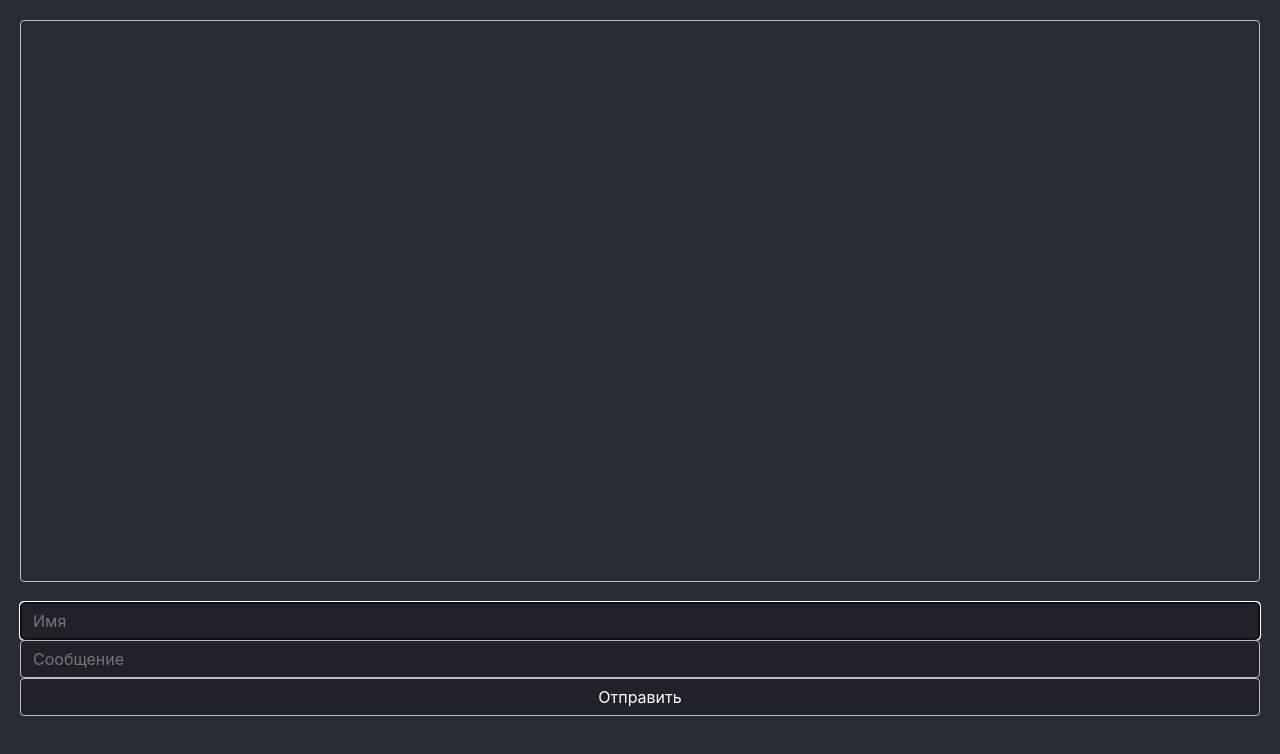
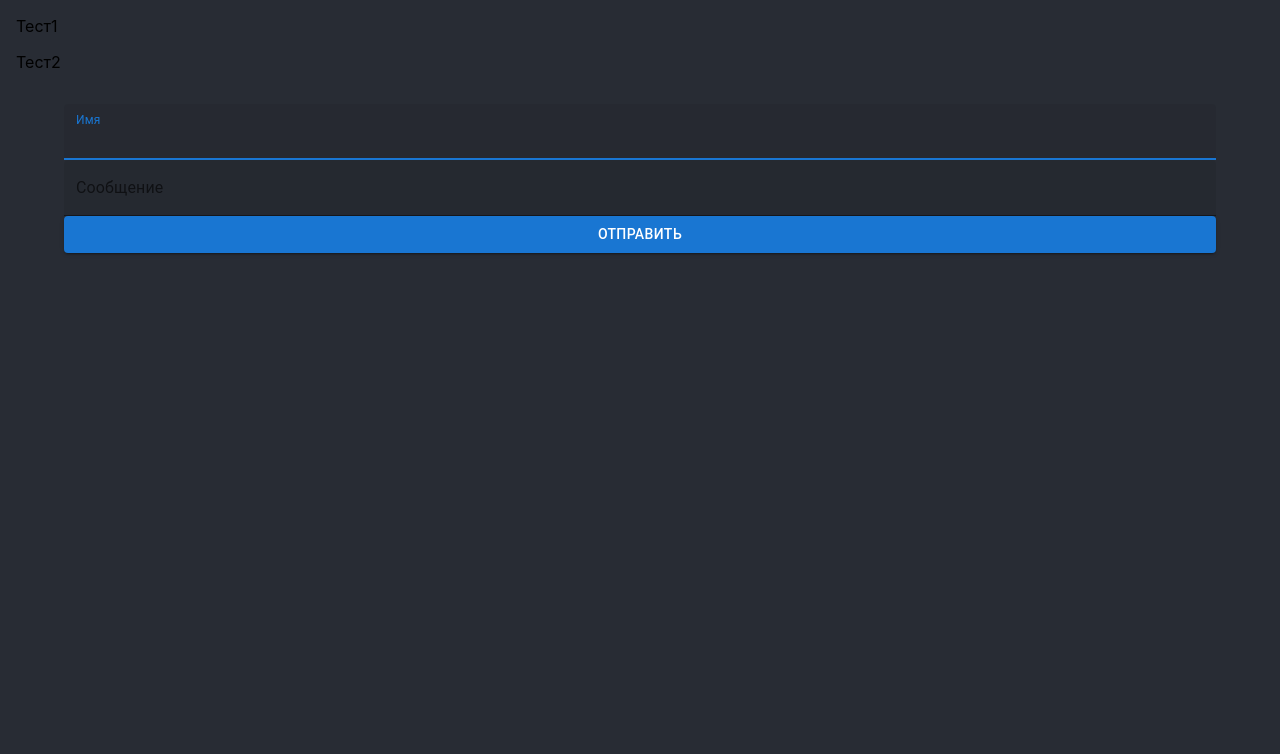
Before and after one commit to vKayroNv/ReactJS, a React (Create React App) app in the folder myapp/: page / in a window 1280 px wide. Shown: the top 754 px of the page. Built offline with nearby package versions, Linux system fonts and the light colour scheme.

Commit message:
Замена элементов на элементы из mui

```diff
--- a/myapp/src/App.css
+++ b/myapp/src/App.css
@@ -27,17 +27,3 @@ body {
   flex: auto;
   flex-direction: column;
 }
-
-.input-area input, button {
-  padding: 0.375rem 0.75rem;
-  font-family: inherit;
-  font-size: 1rem;
-  font-weight: 400;
-  line-height: 1.5;
-  color: #fff;
-  background-color: #1f2229;
-  background-clip: padding-box;
-  border: 1px solid #bdbdbd;
-  border-radius: 0.25rem;
-  transition: border-color 0.15s ease-in-out, box-shadow 0.15s ease-in-out;
-}
--- a/myapp/src/App.js
+++ b/myapp/src/App.js
@@ -2,10 +2,11 @@ import './App.css';
 import {useState, useEffect} from 'react';
 import Message from './Message';
 import { MessageInput } from './MessageInput';
+import { Grid, List, ListItem } from '@mui/material';
 
 function App() {
 
-  const [messagesList, setMessagesList] = useState([{}]);
+  const [messagesList, setMessagesList] = useState([]);
   const botName = 'bot';
 
   const newMessage = (input) => {
@@ -26,10 +27,22 @@ function App() {
 
   return (
     <>
-      <div className='messages-area'>
-        {messagesList.map(({author, messageText}, index) => <Message key={index} author={author} messageText={messageText}/>)}
-      </div>
-      <MessageInput onChangeMessage={newMessage}/>
+      <Grid container spacing={2}>
+        <Grid item xs={3}>
+          <List>
+            <ListItem>Тест1</ListItem>
+            <ListItem>Тест2</ListItem>
+          </List>
+        </Grid>
+        <Grid item xs={9}>
+          <List>
+            {messagesList.map(({author, messageText}, index) => <Message key={index} author={author} messageText={messageText}/>)}
+          </List>
+        </Grid>
+        <Grid item xs={12}>
+          <MessageInput onChangeMessage={newMessage}/>
+        </Grid>
+      </Grid>
     </>
   );
 }
--- a/myapp/src/Message.js
+++ b/myapp/src/Message.js
@@ -1,6 +1,8 @@
+import { ListItem } from "@mui/material";
+
 export default function Message(props) {
     if (props.author && props.messageText)
       return (
-        <p>{props.author}: {props.messageText}</p>
+        <ListItem>{props.author}: {props.messageText}</ListItem>
       )
-  }
+}
--- a/myapp/src/MessageInput.js
+++ b/myapp/src/MessageInput.js
@@ -1,20 +1,21 @@
 import {useState} from 'react';
+import { Button, TextField, Container } from '@mui/material';
 
 export const MessageInput = props => {
     const [messageText, setMessageText] = useState('');
     const [author, setAuthor] = useState('');
 
     return (
-        <div className='input-area'>
-            <input type="text" autoFocus placeholder="Имя" value={author} onChange={event => setAuthor(event.target.value)}/>
-            <input type="text" placeholder="Сообщение" value={messageText} onChange={event => setMessageText(event.target.value)}/>
-            <button onClick={() => {
+        <Container>
+            <TextField autoFocus fullWidth label="Имя" variant="filled" value={author} onChange={event => setAuthor(event.target.value)}/>
+            <TextField fullWidth label="Сообщение" variant="filled" value={messageText} onChange={event => setMessageText(event.target.value)}/>
+            <Button fullWidth variant="contained" onClick={() => {
                 if (author && messageText) {
                     props.onChangeMessage({ author: author, messageText: messageText });
                     setAuthor('');
                     setMessageText('');
                 }
-            }}>Отправить</button>
-        </div>
+            }}>Отправить</Button>
+        </Container>
     );
 }
```
Also changed, not shown: myapp/src/Message.css (deleted, +0 -38 lines).
